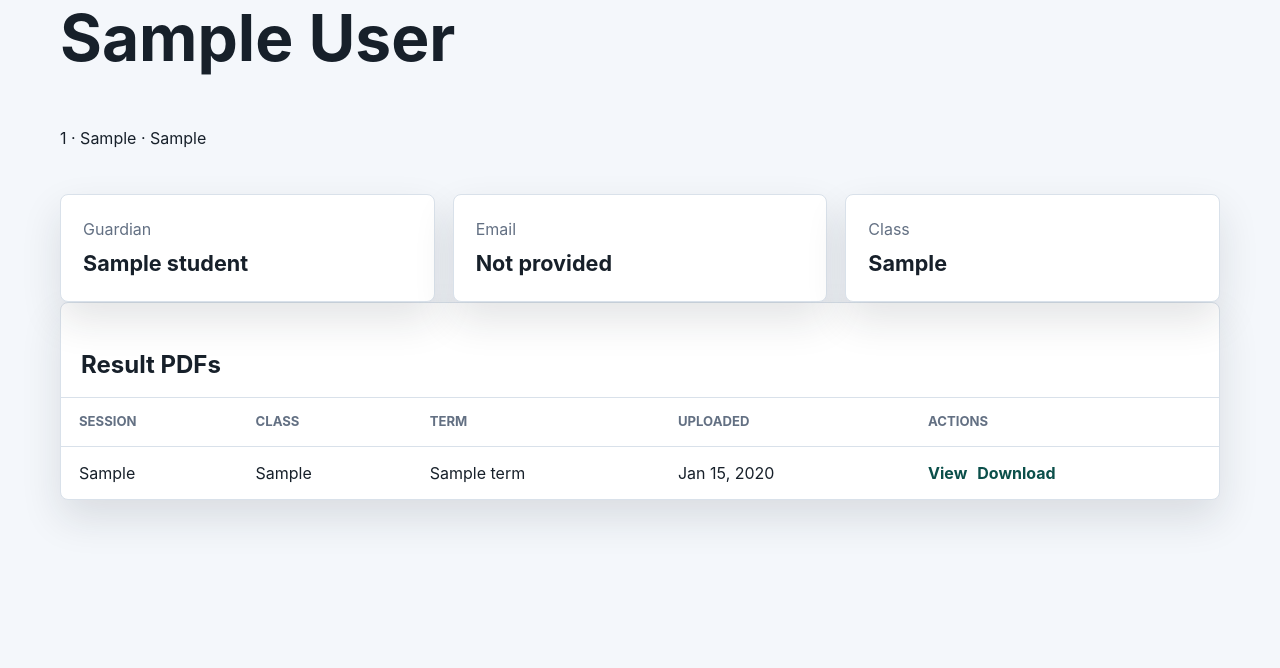
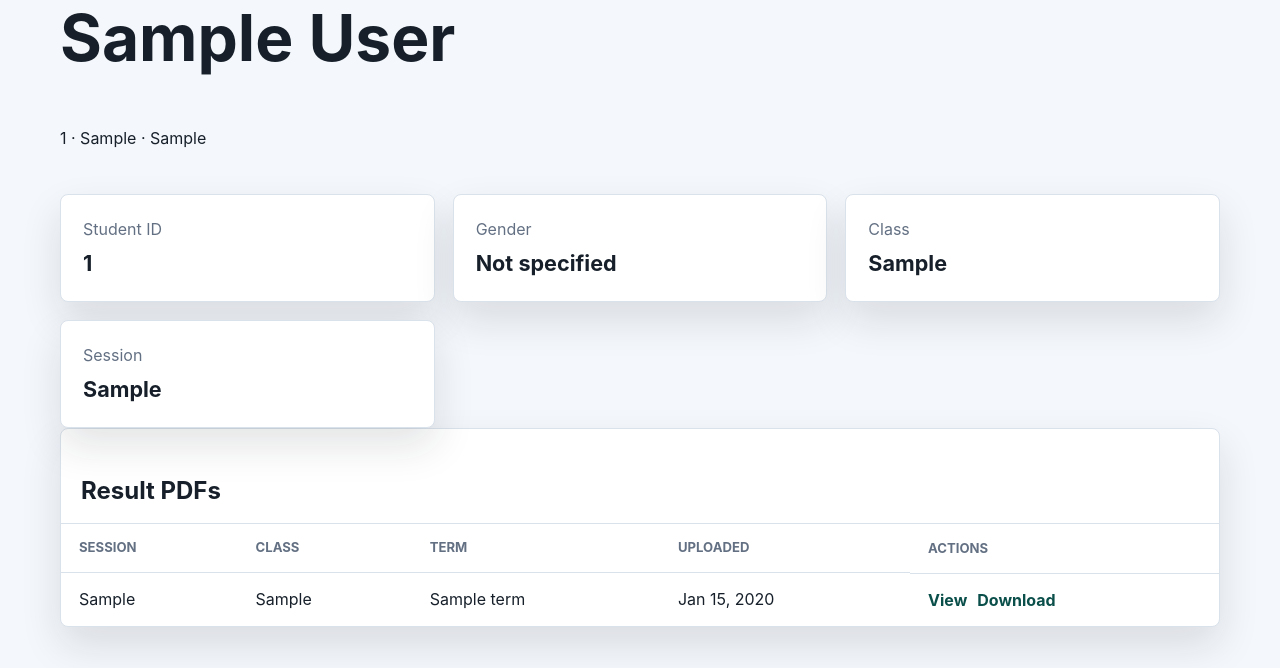
Before and after one commit to Firadwelt06/Student-Report-Portal, a Django app: template templates/portal/dashboard.html in a window 1280 px wide. Shown: the part 177-845 px from the top of the page. Before the commit the page ends 698 px from the top, so only its background shows below. Run offline with Django 5.2, Linux system fonts and the light colour scheme; the template is opened without the code that fills it: most values are stand-ins (such as "Sample title", 1, 10 or a date in 2020).

Commit message:
fixed some errors

```diff
--- a/templates/portal/dashboard.html
+++ b/templates/portal/dashboard.html
@@ -9,16 +9,20 @@
 
 <section class="details-grid">
     <article>
-        <span>Guardian</span>
-        <strong>{{ student.guardian_name }}</strong>
+        <span>Student ID</span>
+        <strong>{{ student.student_id }}</strong>
     </article>
     <article>
-        <span>Email</span>
-        <strong>{{ student.guardian_email|default:"Not provided" }}</strong>
+        <span>Gender</span>
+        <strong>{{ student.gender|default:"Not specified" }}</strong>
     </article>
     <article>
         <span>Class</span>
         <strong>{{ student.current_class }}</strong>
+    </article>
+    <article>
+        <span>Session</span>
+        <strong>{{ student.active_session }}</strong>
     </article>
 </section>
 
```
Also changed, not shown: portal/migrations/0003_student_gender.py (deleted), portal/migrations/0003_student_gender_alter_resultdocument_pdf.py.
